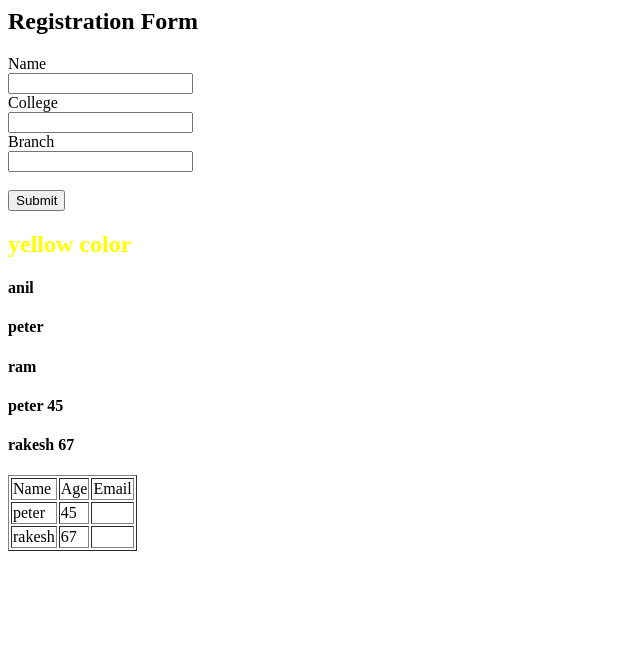
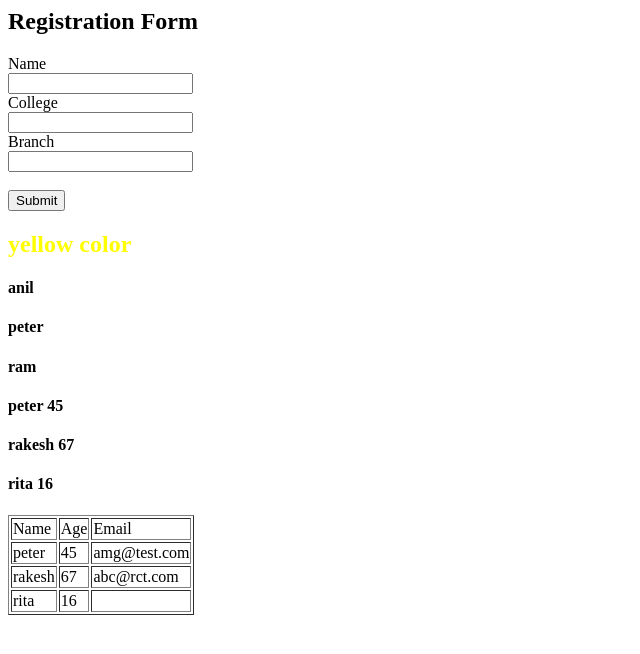
Before and after one commit to Damini613/angular-ivy-jmzkph, an Angular app: page / in a window 1280 px wide. Shown: the top 654 px of the page, without its empty margins (0-640 px from the left). Built offline with nearby package versions, Linux system fonts and the light colour scheme.

Commit message:
2 files modified

```diff
--- a/src/app/app.component.html
+++ b/src/app/app.component.html
@@ -62,6 +62,6 @@ Branch <br /><input type="text" #branch /> <br />
   <tr *ngFor="let item of data2">
     <td>{{item.name}}</td>
     <td>{{item.age}}</td>
-    <td>{{item.emails}}</td>
+    <td>{{item.email}}</td>
   </tr>
 </table>
--- a/src/app/app.component.ts
+++ b/src/app/app.component.ts
@@ -27,17 +27,20 @@ export class AppComponent {
 
   data = ['anil', 'peter', 'ram'];
 
-
   data2 = [
-{
-  name : 'peter',
-  age : 45,
-  email :'amg@test.com'
-},{
-  name : 'rakesh',
-  age : 67,
-
+    {
+      name: 'peter',
+      age: 45,
+      email: 'amg@test.com'
+    },
+    {
+      name: 'rakesh',
+      age: 67,
+      email: 'abc@rct.com'
+    },
+    {
+      name: 'rita',
+      age: 16
+    }
+  ];
 }
-
-  ]
-}
```
